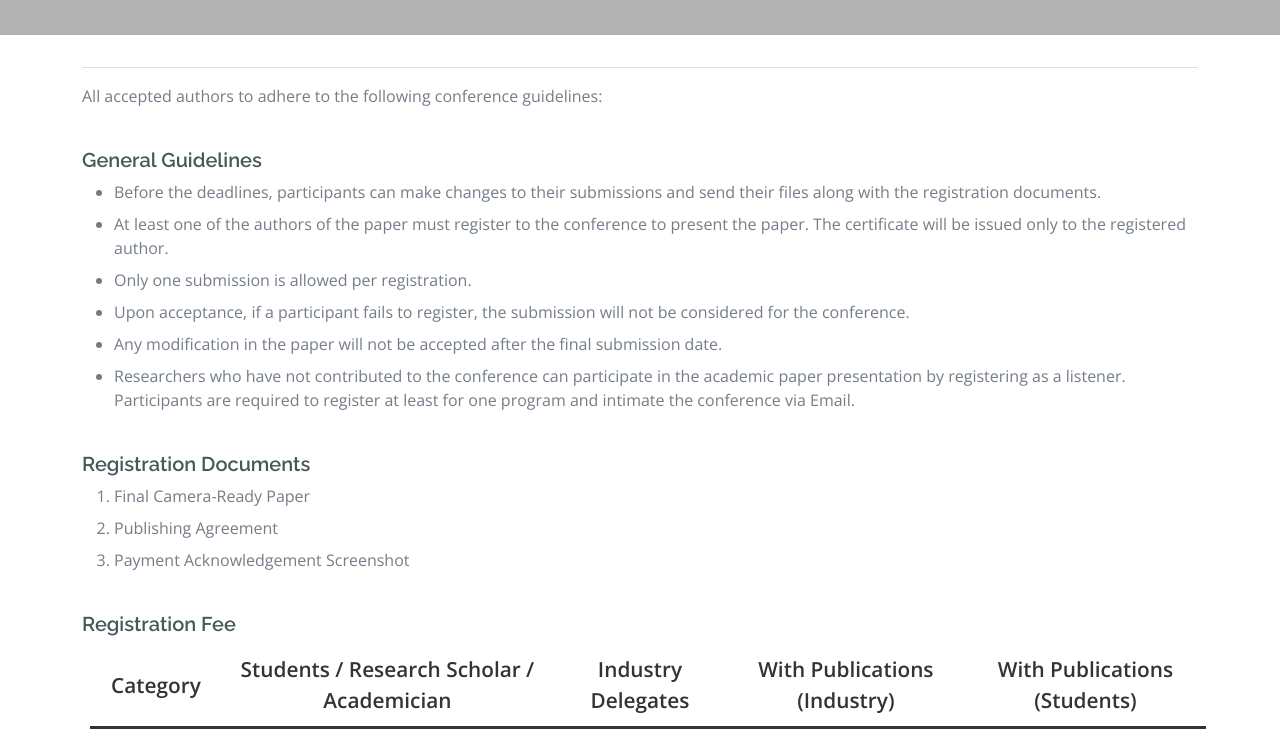
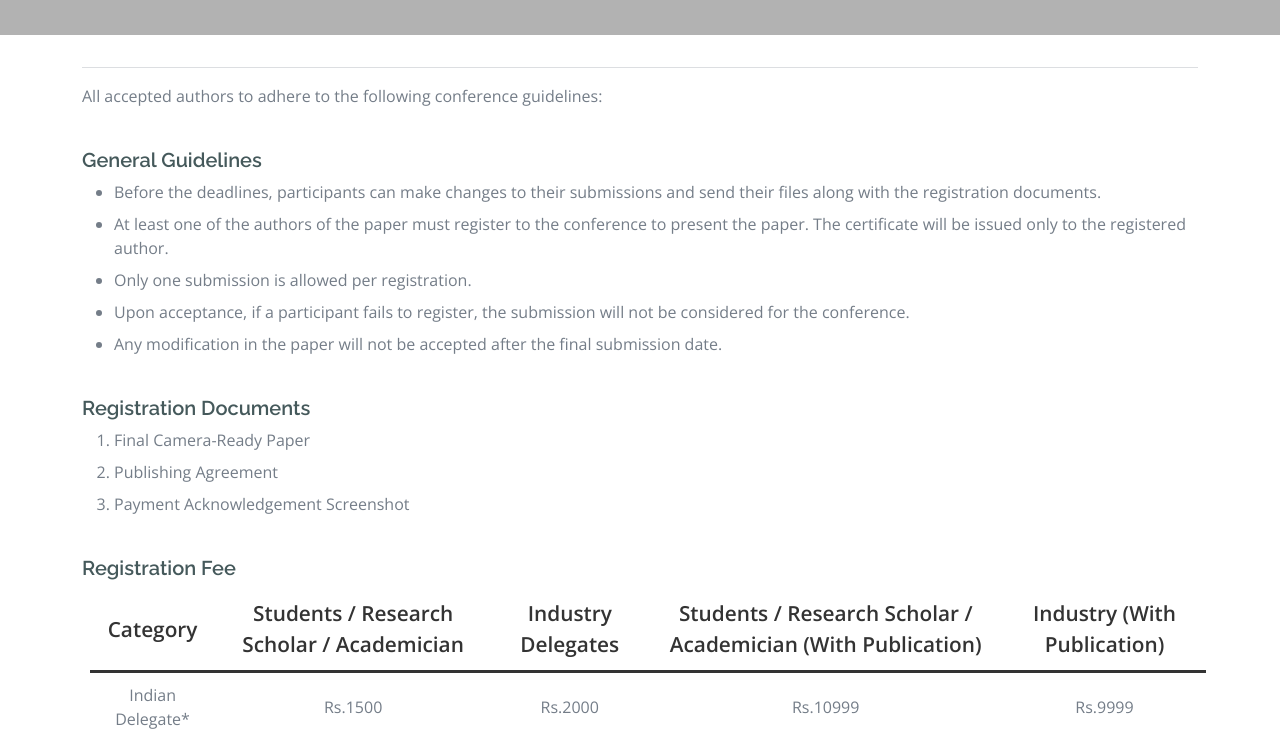
Before and after one commit to ShankarSharmakj/PEACE-2025-WEBSITE, a plain HTML site: page registration.html in a window 1280 px wide. Shown: the part 217-952 px from the top of the page. Drawn offline with nearby package versions, Linux system fonts and the light colour scheme; some packages are replaced by stand-ins of ours; files that its build step writes are made by us from their sources; a script that the page names is missing; files whose address does not match are found by name.

Commit message:
Update registration.html

```diff
--- a/registration.html
+++ b/registration.html
@@ -134,10 +134,10 @@
             <li class="mt-2">Only one submission is allowed per registration.</li>
             <li class="mt-2">Upon acceptance, if a participant fails to register, the submission will not be considered for the conference.</li>
             <li class="mt-2">Any modification in the paper will not be accepted after the final submission date.</li>
-            <li class="mt-2">
+            <!--<li class="mt-2">
               Researchers who have not contributed to the conference can participate in the academic paper presentation by registering as a listener.
               Participants are required to register at least for one program and intimate the conference via Email.
-            </li>
+            </li>-->
           </ul>
           <br />
           <h5>Registration Documents</h5>
@@ -220,8 +220,8 @@
                   <th>Category</th>
                   <th>Students / Research Scholar / Academician</th>
                   <th>Industry Delegates</th>
-                  <th>With Publications (Industry)</th>
-                  <th>With Publications (Students)</th>
+                  <th>Students / Research Scholar / Academician (With Publication)</th>
+                  <th>Industry (With Publication)</th>
                 </tr>
               </thead>
               <tbody>
```
